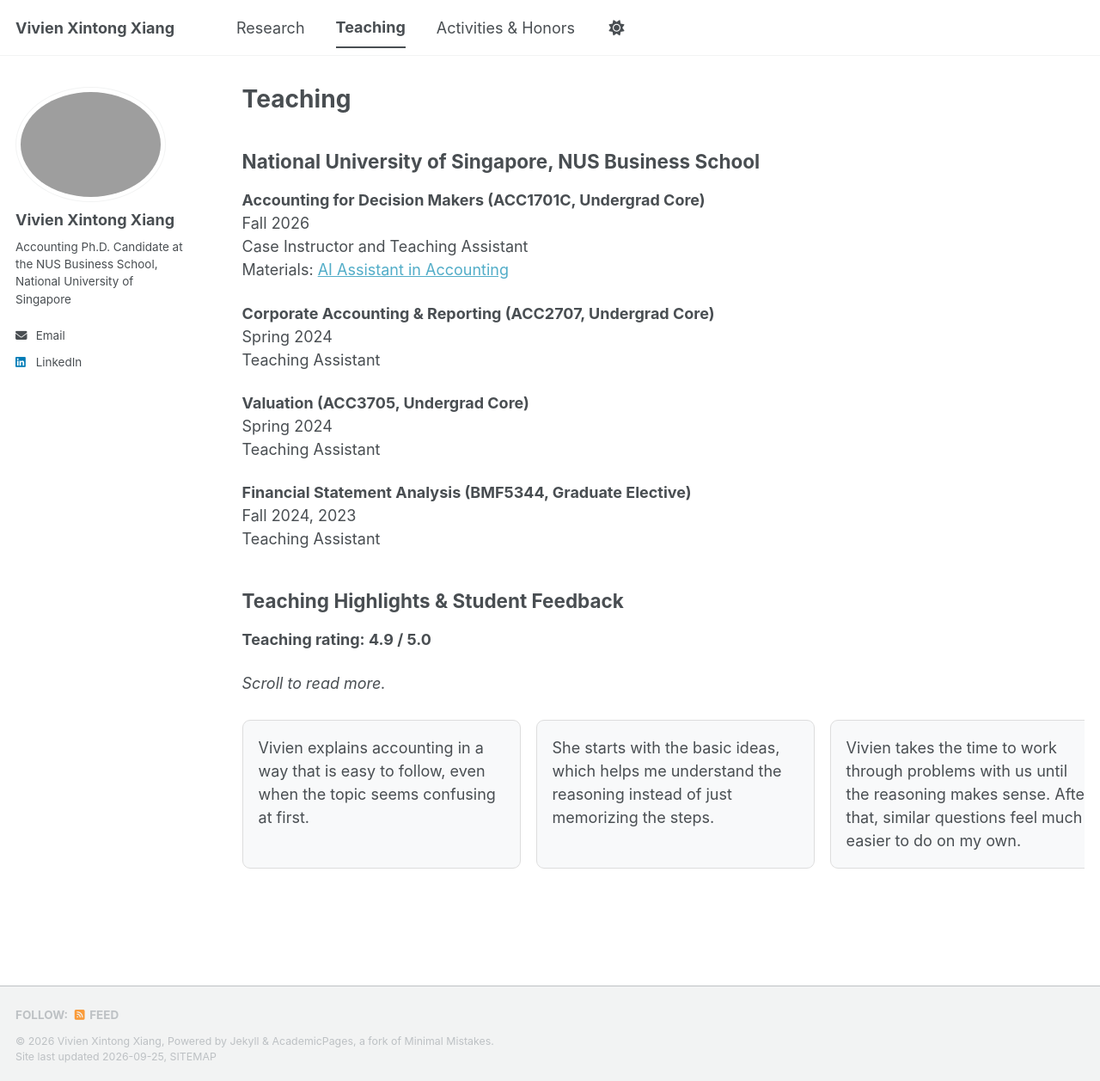
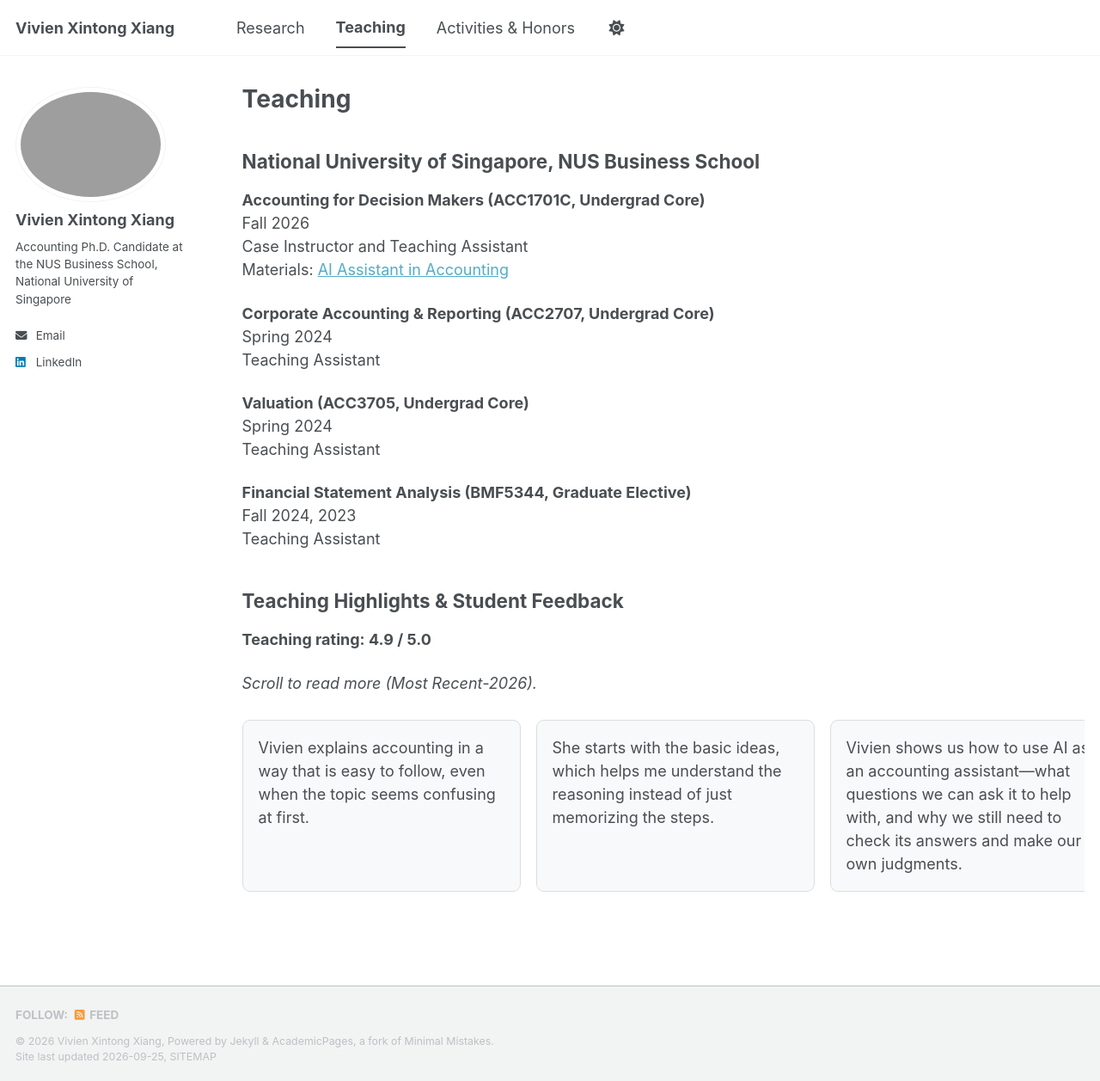
Before and after one commit to vivienxintongxiang/vivienxintongxiang.github.io, a Jekyll site: the page built from _pages/teaching.md, in a window 1280 px wide and 1257 px high. Shown: the whole window at 86% size. Built offline with Jekyll 4.4.1, drawn with Linux system fonts in a browser that asks for light colours; a style sheet for code colours, icons or effects is not loaded.

Commit message:
Update teaching.md

```diff
--- a/_pages/teaching.md
+++ b/_pages/teaching.md
@@ -28,12 +28,14 @@ Teaching Assistant
 
 **Teaching rating: 4.9 / 5.0**
 
-*Scroll to read more.*
+*Scroll to read more (Most Recent-2026).*
 
 <div class="feedback-scroll" role="region" aria-label="Teaching highlights and student feedback" tabindex="0">
   <div class="feedback-card">Vivien explains accounting in a way that is easy to follow, even when the topic seems confusing at first.</div>
 
   <div class="feedback-card">She starts with the basic ideas, which helps me understand the reasoning instead of just memorizing the steps.</div>
+
+ <div class="feedback-card">Vivien shows us how to use AI as an accounting assistant—what questions we can ask it to help with, and why we still need to check its answers and make our own judgments.</div>
 
   <div class="feedback-card">Vivien takes the time to work through problems with us until the reasoning makes sense. After that, similar questions feel much easier to do on my own.</div>
 
@@ -43,9 +45,9 @@ Teaching Assistant
 
   <div class="feedback-card">She makes journal entries clearer by going through examples step by step.</div>
 
-  <div class="feedback-card">Vivien helps me see how the income statement, balance sheet, and other financial statements are connected.</div>
+  <div class="feedback-card">Vivien does not rush through the steps. She explains why we do each one, which makes the accounting process much easier to follow.</div>
 
-  <div class="feedback-card">She shows us how to use financial statements to understand what is happening in a company, not just how to prepare them.</div>
+  <div class="feedback-card">She uses examples from actual companies, so I can see how what we learn in class helps us understand their business decisions.</div>
 
   <div class="feedback-card">Vivien explains how accounting can be useful for making business and investment decisions.</div>
 
@@ -57,10 +59,8 @@ Teaching Assistant
 
   <div class="feedback-card">What I learn in her class feels useful beyond the course, especially for reading financial statements and understanding how businesses work.</div>
 
-  <div class="feedback-card">Vivien provides an AI Assistant in Accounting so students can get help with questions while they study.</div>
+  <div class="feedback-card">Vivien provides an AI Assistant in Accounting so I can get help with questions while I study.</div>
 
-  <div class="feedback-card">She brings AI into accounting classes and encourages students to check its answers against accounting principles.</div>
-</div>
 
 <style>
 .feedback-scroll {
```
